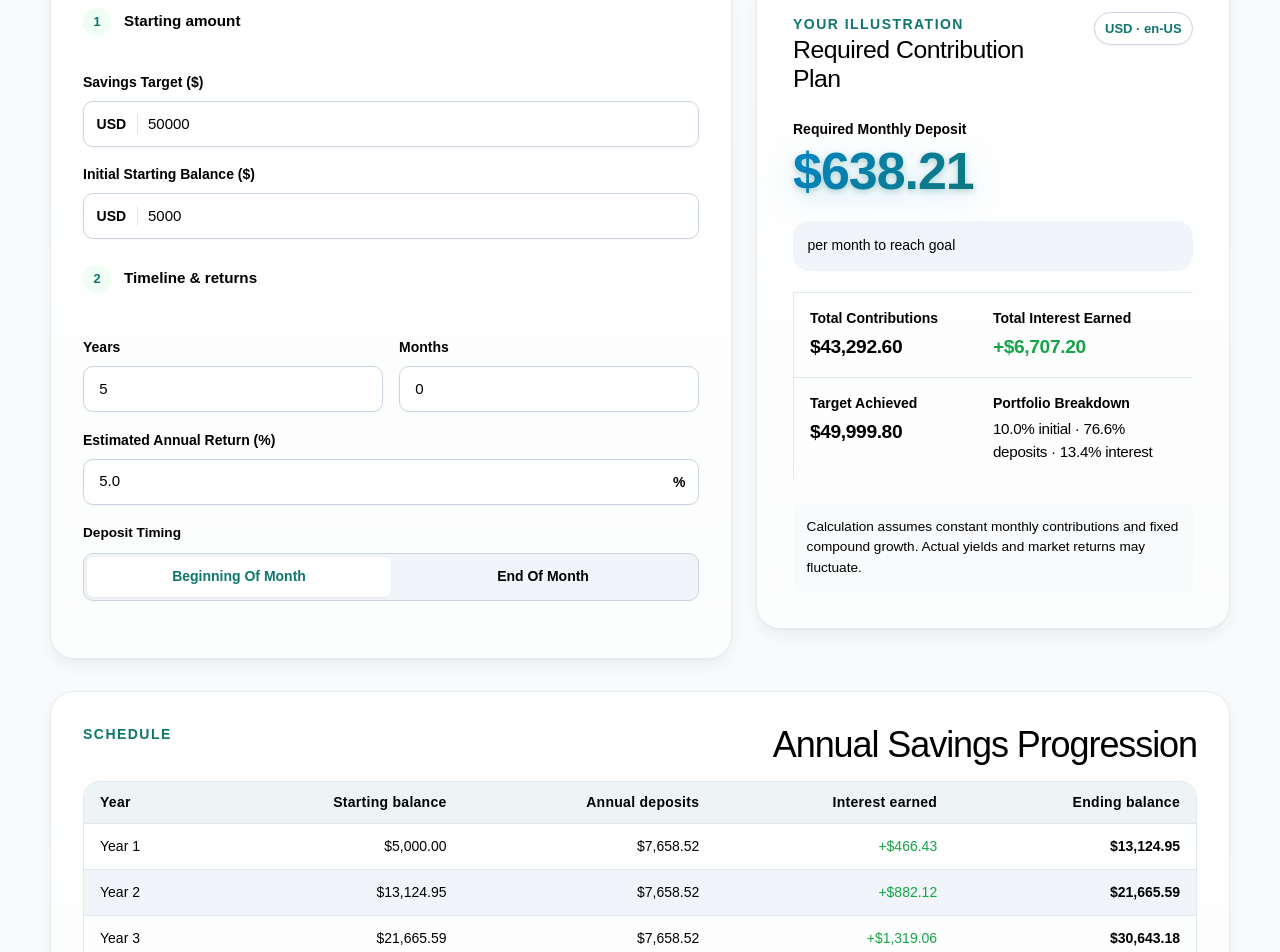
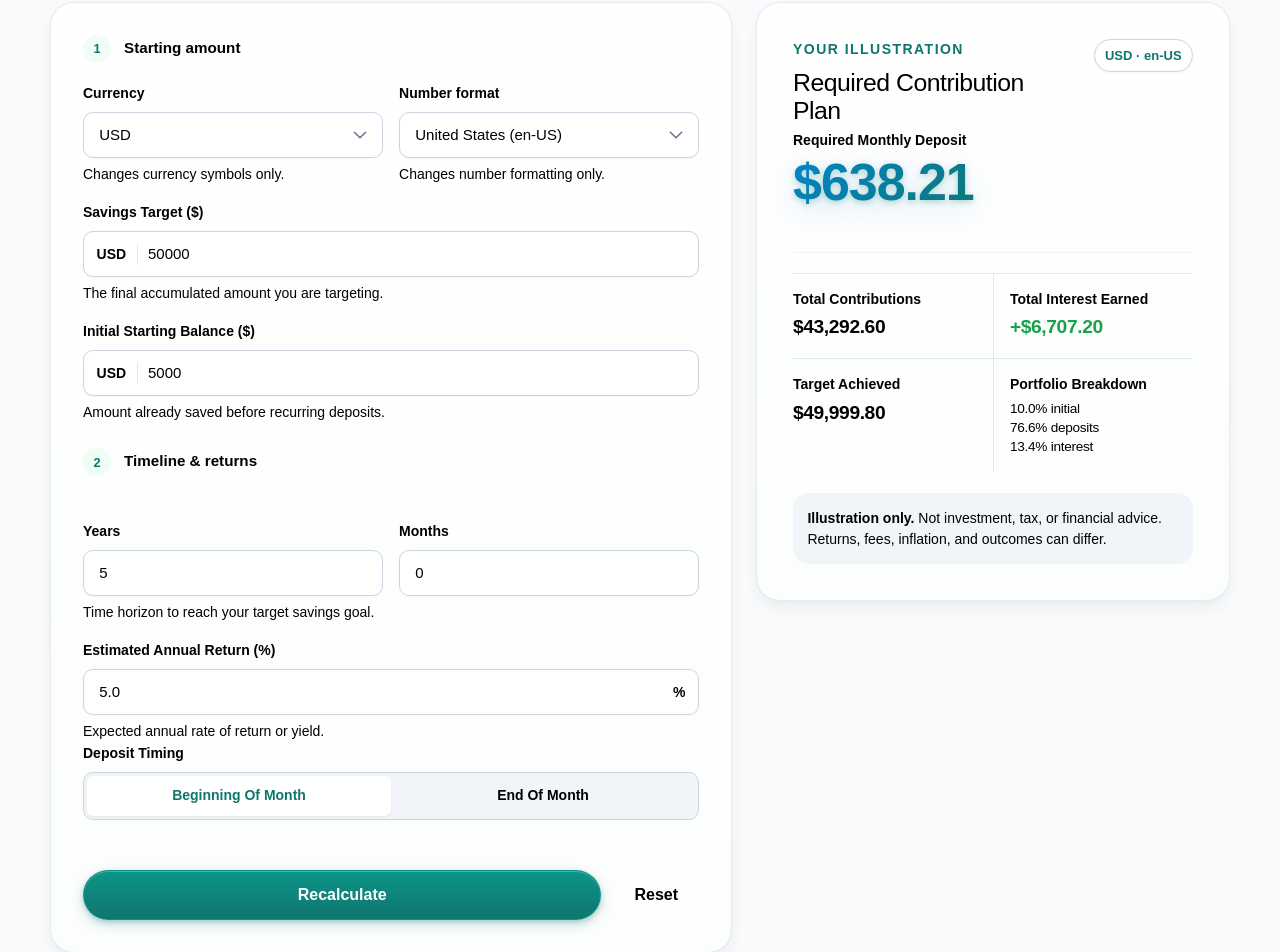
Before and after one commit to Wasser007/financial-calculators, a Next.js app: page /calculators/savings-goal in a window 1280 px wide. Shown: the part 540-1492 px from the top of the page. Built offline with nearby package versions, Linux system fonts and the light colour scheme.

Commit message:
style: enhance tool-cards with 3D elevation, fix button hover contrast, and align FAQ section to left edge

```diff
--- a/app/globals.css
+++ b/app/globals.css
@@ -738,3 +738,82 @@ input:disabled, select:disabled, button:disabled { cursor: not-allowed; opacity:
   font-family: inherit;
   letter-spacing: -0.01em;
 }
+/* ==========================================================================
+   Tool Cards & 3D Interactive Controls Alignment
+   ========================================================================== */
+
+.tool-card {
+  position: relative;
+  display: flex;
+  justify-content: space-between;
+  align-items: center;
+  gap: 1.5rem;
+  padding: clamp(1.25rem, 2.5vw, 1.85rem);
+  background: linear-gradient(180deg, #ffffff 0%, #fbfcfd 100%);
+  border: 1px solid rgba(226, 232, 240, 0.85);
+  border-radius: var(--radius-lg);
+  box-shadow:
+    0 1px 3px rgba(15, 23, 42, 0.04),
+    0 6px 16px -4px rgba(15, 23, 42, 0.06);
+  transition: transform 0.22s cubic-bezier(0.16, 1, 0.3, 1),
+              box-shadow 0.22s cubic-bezier(0.16, 1, 0.3, 1),
+              border-color 0.22s ease;
+}
+
+.tool-card:hover {
+  transform: translateY(-4px);
+  border-color: rgba(15, 118, 110, 0.35);
+  box-shadow:
+    0 12px 28px -6px rgba(15, 23, 42, 0.1),
+    0 4px 12px -2px rgba(15, 118, 110, 0.08);
+}
+
+.tool-card h3 {
+  margin: 0.35rem 0 0.25rem;
+  font-size: 1.25rem;
+  color: var(--ink);
+}
+
+.tool-card p {
+  margin: 0;
+  color: var(--ink-soft);
+  font-size: 0.95rem;
+  line-height: 1.5;
+}
+
+/* 按钮高科技 3D 立体质感与防变色修复 */
+.button--primary {
+  display: inline-flex;
+  align-items: center;
+  justify-content: center;
+  font-weight: 600;
+  text-decoration: none !important;
+  color: #ffffff !important;
+  background: linear-gradient(180deg, #0d9488 0%, #0f766e 100%) !important;
+  border: 1px solid rgba(13, 148, 136, 0.9);
+  border-radius: 9999px;
+  box-shadow:
+    0 2px 4px rgba(15, 118, 110, 0.2),
+    0 4px 12px rgba(15, 118, 110, 0.25),
+    inset 0 1px 0 rgba(255, 255, 255, 0.25);
+  transition: all 0.2s cubic-bezier(0.16, 1, 0.3, 1);
+  cursor: pointer;
+}
+
+.button--primary:hover,
+.button--primary:focus-visible {
+  color: #ffffff !important;
+  background: linear-gradient(180deg, #14b8a6 0%, #0d9488 100%) !important;
+  transform: translateY(-2px);
+  box-shadow:
+    0 4px 8px rgba(15, 118, 110, 0.25),
+    0 8px 20px rgba(15, 118, 110, 0.3),
+    inset 0 1px 0 rgba(255, 255, 255, 0.4);
+}
+
+.button--primary:active {
+  transform: translateY(0);
+  box-shadow:
+    0 1px 2px rgba(15, 118, 110, 0.2),
+    inset 0 2px 4px rgba(0, 0, 0, 0.15);
+}
--- a/components/savings-goal-workspace.tsx
+++ b/components/savings-goal-workspace.tsx
@@ -8,17 +8,19 @@ import {
 } from "../lib/calculators/savings-goal/schema.js";
 import { buildSavingsGoalPresentation } from "../lib/calculators/savings-goal/presentation.js";
 
-function formatMoney(val: number): string {
-  return new Intl.NumberFormat("en-US", {
-    style: "currency",
-    currency: "USD",
-    minimumFractionDigits: 2,
-    maximumFractionDigits: 2,
-  }).format(val);
-}
+const CURRENCY_OPTIONS = ["USD", "EUR", "GBP", "CAD", "AUD", "JPY"];
+const LOCALE_OPTIONS = [
+  { value: "en-US", label: "United States (en-US)" },
+  { value: "en-GB", label: "United Kingdom (en-GB)" },
+  { value: "de-DE", label: "Germany (de-DE)" },
+  { value: "fr-FR", label: "France (fr-FR)" },
+];
 
 export function SavingsGoalWorkspace() {
   const [form, setForm] = useState<SavingsGoalFormValues>(SAVINGS_GOAL_DEFAULTS);
+  const [currency, setCurrency] = useState("USD");
+  const [locale, setLocale] = useState("en-US");
+
   const validation = useMemo(() => validateSavingsGoalForm(form), [form]);
   const presentation = useMemo(() => {
     if (!validation.isValid || !validation.sanitized) return null;
@@ -29,13 +31,28 @@ export function SavingsGoalWorkspace() {
     setForm((prev) => ({ ...prev, [field]: value }));
   };
 
+  const handleReset = () => {
+    setForm(SAVINGS_GOAL_DEFAULTS);
+  };
+
+  const formatMoney = (val: number): string => {
+    return new Intl.NumberFormat(locale, {
+      style: "currency",
+      currency: currency,
+      minimumFractionDigits: 2,
+      maximumFractionDigits: 2,
+    }).format(val);
+  };
+
   return (
-    <div className="calculator-workspace">
-      {/* 顶部标题栏，保证两边卡片顶部基准线平齐 */}
+    <section className="calculator-workspace" aria-labelledby="calculator-heading">
+      {/* 顶部标题区 */}
       <div className="calculator-heading">
-        <span className="eyebrow">YOUR CALCULATION</span>
-        <h2>Savings Goal Parameters</h2>
-        <p>Set your savings target, initial deposit, and timeline to calculate the required monthly savings.</p>
+        <div>
+          <p className="eyebrow">Your calculation</p>
+          <h2 id="calculator-heading">Savings Goal Parameters</h2>
+        </div>
+        <p>Complete the inputs below to calculate your required savings schedule. Results update automatically.</p>
       </div>
 
       <div className="calculator-layout">
@@ -45,11 +62,42 @@ export function SavingsGoalWorkspace() {
             <fieldset className="form-step">
               <legend><span>1</span> Starting amount</legend>
 
+              {/* 第一步：币种与数字格式 */}
+              <div className="field-grid field-grid--two">
+                <div className="field">
+                  <label htmlFor="currency">Currency</label>
+                  <select
+                    id="currency"
+                    value={currency}
+                    onChange={(e) => setCurrency(e.target.value)}
+                  >
+                    {CURRENCY_OPTIONS.map((c) => (
+                      <option key={c} value={c}>{c}</option>
+                    ))}
+                  </select>
+                  <p className="field__help">Changes currency symbols only.</p>
+                </div>
+
+                <div className="field">
+                  <label htmlFor="locale">Number format</label>
+                  <select
+                    id="locale"
+                    value={locale}
+                    onChange={(e) => setLocale(e.target.value)}
+                  >
+                    {LOCALE_OPTIONS.map((loc) => (
+                      <option key={loc.value} value={loc.value}>{loc.label}</option>
+                    ))}
+                  </select>
+                  <p className="field__help">Changes number formatting only.</p>
+                </div>
+              </div>
+
               {/* 目标金额 */}
               <div className="field">
                 <label htmlFor="targetAmount">Savings Target ($)</label>
                 <div className="control-wrap">
-                  <span className="control-adornment control-adornment--prefix" aria-hidden="true">USD</span>
+                  <span className="control-adornment control-adornment--prefix" aria-hidden="true">{currency}</span>
                   <input
                     id="targetAmount"
                     name="targetAmount"
@@ -59,9 +107,10 @@ export function SavingsGoalWorkspace() {
                     className="has-prefix"
                     value={form.targetAmount}
                     onChange={(e) => handleChange("targetAmount", e.target.value)}
-                    aria-describedby={validation.errors.targetAmount ? "targetAmount-error" : undefined}
+                    aria-describedby={validation.errors.targetAmount ? "targetAmount-error" : "targetAmount-help"}
                   />
                 </div>
+                <p className="field__help" id="targetAmount-help">The final accumulated amount you are targeting.</p>
                 {validation.errors.targetAmount && (
                   <p id="targetAmount-error" className="field__error">
                     {validation.errors.targetAmount}
@@ -73,7 +122,7 @@ export function SavingsGoalWorkspace() {
               <div className="field">
                 <label htmlFor="initialBalance">Initial Starting Balance ($)</label>
                 <div className="control-wrap">
-                  <span className="control-adornment control-adornment--prefix" aria-hidden="true">USD</span>
+                  <span className="control-adornment control-adornment--prefix" aria-hidden="true">{currency}</span>
                   <input
                     id="initialBalance"
                     name="initialBalance"
@@ -83,9 +132,10 @@ export function SavingsGoalWorkspace() {
                     className="has-prefix"
                     value={form.initialBalance}
                     onChange={(e) => handleChange("initialBalance", e.target.value)}
-                    aria-describedby={validation.errors.initialBalance ? "initialBalance-error" : undefined}
+                    aria-describedby={validation.errors.initialBalance ? "initialBalance-error" : "initialBalance-help"}
                   />
                 </div>
+                <p className="field__help" id="initialBalance-help">Amount already saved before recurring deposits.</p>
                 {validation.errors.initialBalance && (
                   <p id="initialBalance-error" className="field__error">
                     {validation.errors.initialBalance}
@@ -97,7 +147,7 @@ export function SavingsGoalWorkspace() {
             <fieldset className="form-step">
               <legend><span>2</span> Timeline & returns</legend>
 
-              {/* 期限：年与月 */}
+              {/* 期限：年数与月数 */}
               <div className="field-grid field-grid--two">
                 <div className="field">
                   <label htmlFor="years">Years</label>
@@ -129,13 +179,14 @@ export function SavingsGoalWorkspace() {
                   </div>
                 </div>
               </div>
+              <p className="field__help">Time horizon to reach your target savings goal.</p>
               {validation.errors.duration && (
                 <p className="field__error" role="alert">
                   {validation.errors.duration}
                 </p>
               )}
 
-              {/* 预期年化收益率 */}
+              {/* 预估年化收益率 */}
               <div className="field">
                 <label htmlFor="annualReturnRate">Estimated Annual Return (%)</label>
                 <div className="control-wrap">
@@ -148,10 +199,11 @@ export function SavingsGoalWorkspace() {
                     className="has-suffix"
                     value={form.annualReturnRatePct}
                     onChange={(e) => handleChange("annualReturnRatePct", e.target.value)}
-                    aria-describedby={validation.errors.annualReturnRatePct ? "annualReturnRate-error" : undefined}
+                    aria-describedby={validation.errors.annualReturnRatePct ? "annualReturnRate-error" : "annualReturnRate-help"}
                   />
                   <span className="control-adornment control-adornment--suffix" aria-hidden="true">%</span>
                 </div>
+                <p className="field__help" id="annualReturnRate-help">Expected annual rate of return or yield.</p>
                 {validation.errors.annualReturnRatePct && (
                   <p id="annualReturnRate-error" className="field__error">
                     {validation.errors.annualReturnRatePct}
@@ -160,10 +212,8 @@ export function SavingsGoalWorkspace() {
               </div>
 
               {/* 存款时点 */}
-              <fieldset className="timing-fieldset" style={{ marginTop: "1rem" }}>
-                <legend style={{ fontSize: "0.85rem", fontWeight: 600, color: "var(--ink-soft)", marginBottom: "0.5rem" }}>
-                  Deposit Timing
-                </legend>
+              <fieldset className="timing-fieldset">
+                <legend>Deposit Timing</legend>
                 <div className="segmented-control" role="radiogroup">
                   <label>
                     <input
@@ -188,27 +238,39 @@ export function SavingsGoalWorkspace() {
                 </div>
               </fieldset>
             </fieldset>
+
+            {/* 操作栏 */}
+            <div className="form-actions">
+              <button type="submit" className="button button--primary">
+                Recalculate
+              </button>
+              <button type="button" className="button button--ghost" onClick={handleReset}>
+                Reset
+              </button>
+            </div>
           </form>
         </div>
 
-        {/* 右栏：结果展示卡片 */}
+        {/* 右栏：结果卡片 */}
         <div className="results-card" aria-live="polite">
           <div className="results-card__header">
             <div>
-              <span className="eyebrow">YOUR ILLUSTRATION</span>
+              <p className="eyebrow">YOUR ILLUSTRATION</p>
               <h2>Required Contribution Plan</h2>
             </div>
-            <span className="currency-badge">USD · en-US</span>
+            <span className="currency-badge">{currency} · {locale}</span>
           </div>
 
           {presentation ? (
-            <div className="results-grid">
+            <div>
+              {/* 主指标 */}
               <dl className="result-metric result-metric--primary">
                 <dt>Required Monthly Deposit</dt>
                 <dd>{formatMoney(presentation.requiredDeposit)}</dd>
-                <p className="illustration-note">per month to reach goal</p>
               </dl>
 
+              {/* 次级指标横向对齐双列 */}
+              <div className="results-grid" style={{ marginTop: "1.25rem", borderTop: "1px solid #f1f5f9", paddingTop: "1.25rem" }}>
                 <dl className="result-metric">
                   <dt>Total Contributions</dt>
                   <dd>{formatMoney(presentation.totalContributions)}</dd>
@@ -226,10 +288,13 @@ export function SavingsGoalWorkspace() {
 
                 <dl className="result-metric">
                   <dt>Portfolio Breakdown</dt>
-                <dd style={{ fontSize: "0.95rem", fontWeight: 500 }}>
-                  {presentation.breakdown.startingBalancePct.toFixed(1)}% initial · {presentation.breakdown.depositsPct.toFixed(1)}% deposits · {presentation.breakdown.interestPct.toFixed(1)}% interest
+                  <dd style={{ fontSize: "0.85rem", fontWeight: 500, lineHeight: 1.4 }}>
+                    {presentation.breakdown.startingBalancePct.toFixed(1)}% initial<br />
+                    {presentation.breakdown.depositsPct.toFixed(1)}% deposits<br />
+                    {presentation.breakdown.interestPct.toFixed(1)}% interest
                   </dd>
                 </dl>
+              </div>
             </div>
           ) : (
             <div style={{ padding: "1.5rem 0" }}>
@@ -239,47 +304,54 @@ export function SavingsGoalWorkspace() {
             </div>
           )}
 
-          <div className="illustration-note" style={{ marginTop: "1.5rem", padding: "0.85rem", background: "#f8fafc", borderRadius: "8px" }}>
-            <p style={{ margin: 0, fontSize: "0.85rem", color: "var(--ink-soft)" }}>
-              Calculation assumes constant monthly contributions and fixed compound growth. Actual yields and market returns may fluctuate.
+          {/* 免责提示 */}
+          <aside className="illustration-note" aria-label="Illustration disclaimer">
+            <p>
+              <strong>Illustration only.</strong> Not investment, tax, or financial advice. Returns, fees, inflation, and outcomes can differ.
             </p>
-          </div>
+          </aside>
         </div>
       </div>
 
-      {/* 底部明细表格卡片 */}
+      {/* 底部年度进度明细表 */}
       {presentation && presentation.annualRows.length > 0 && (
-        <div className="annual-card" style={{ marginTop: "2rem" }}>
-          <div className="card-heading" style={{ marginBottom: "1rem" }}>
-            <span className="eyebrow">SCHEDULE</span>
+        <section className="annual-card" style={{ marginTop: "2rem" }}>
+          <div className="card-heading">
+            <div>
+              <p className="eyebrow">SCHEDULE</p>
               <h2>Annual Savings Progression</h2>
             </div>
+            <p style={{ textAlign: "right", margin: 0 }}>Amounts shown in {currency}.</p>
+          </div>
+          <p style={{ fontSize: "0.85rem", color: "var(--ink-soft)", margin: "0.5rem 0 1rem" }}>
+            ← Scroll the table horizontally to see every column.
+          </p>
           <div className="annual-table-scroll" style={{ overflowX: "auto" }}>
-            <table className="annual-table" style={{ width: "100%", borderCollapse: "collapse" }}>
+            <table className="annual-table">
               <thead>
                 <tr>
-                  <th scope="col" style={{ textAlign: "left", padding: "0.75rem 1rem" }}>Year</th>
-                  <th scope="col" style={{ textAlign: "right", padding: "0.75rem 1rem" }}>Starting balance</th>
-                  <th scope="col" style={{ textAlign: "right", padding: "0.75rem 1rem" }}>Annual deposits</th>
-                  <th scope="col" style={{ textAlign: "right", padding: "0.75rem 1rem" }}>Interest earned</th>
-                  <th scope="col" style={{ textAlign: "right", padding: "0.75rem 1rem" }}>Ending balance</th>
+                  <th scope="col" style={{ textAlign: "left" }}>Year</th>
+                  <th scope="col" style={{ textAlign: "right" }}>Starting balance</th>
+                  <th scope="col" style={{ textAlign: "right" }}>Annual deposits</th>
+                  <th scope="col" style={{ textAlign: "right" }}>Interest earned</th>
+                  <th scope="col" style={{ textAlign: "right" }}>Ending balance</th>
                 </tr>
               </thead>
               <tbody>
                 {presentation.annualRows.map((row) => (
                   <tr key={row.year}>
-                    <td style={{ textAlign: "left", padding: "0.75rem 1rem", borderTop: "1px solid #e2e8f0" }}>Year {row.year}</td>
-                    <td style={{ textAlign: "right", padding: "0.75rem 1rem", borderTop: "1px solid #e2e8f0" }}>{formatMoney(row.startingBalance)}</td>
-                    <td style={{ textAlign: "right", padding: "0.75rem 1rem", borderTop: "1px solid #e2e8f0" }}>{formatMoney(row.annualDeposits)}</td>
-                    <td style={{ textAlign: "right", padding: "0.75rem 1rem", borderTop: "1px solid #e2e8f0", color: "#16a34a" }}>+{formatMoney(row.annualInterest)}</td>
-                    <td style={{ textAlign: "right", padding: "0.75rem 1rem", borderTop: "1px solid #e2e8f0", fontWeight: 600 }}>{formatMoney(row.endingBalance)}</td>
+                    <td style={{ textAlign: "left" }}>Year {row.year}</td>
+                    <td style={{ textAlign: "right" }}>{formatMoney(row.startingBalance)}</td>
+                    <td style={{ textAlign: "right" }}>{formatMoney(row.annualDeposits)}</td>
+                    <td style={{ textAlign: "right", color: "#16a34a" }}>+{formatMoney(row.annualInterest)}</td>
+                    <td style={{ textAlign: "right", fontWeight: 600 }}>{formatMoney(row.endingBalance)}</td>
                   </tr>
                 ))}
               </tbody>
             </table>
           </div>
-        </div>
+        </section>
       )}
-    </div>
+    </section>
   );
 }
--- a/components/templates/CalculatorPageTemplate.tsx
+++ b/components/templates/CalculatorPageTemplate.tsx
@@ -78,7 +78,7 @@ export function CalculatorPageTemplate({
 
       {/* 5. 统一 FAQ 模块 */}
       {faqs && faqs.length > 0 && (
-        <section className="content-section content-section--narrow" aria-labelledby="faq-heading">
+        <section className="content-section" aria-labelledby="faq-heading">
           <div className="section-heading">
             <p className="eyebrow">Common questions</p>
             <h2 id="faq-heading">Frequently asked questions</h2>
```
Lines whose indentation alone changed are shown as unchanged.
